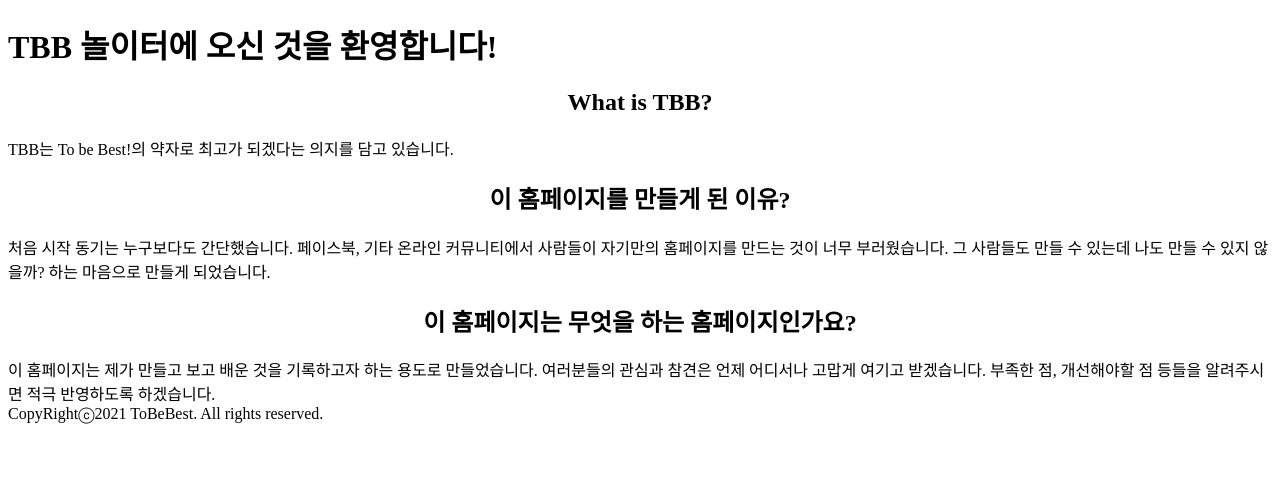
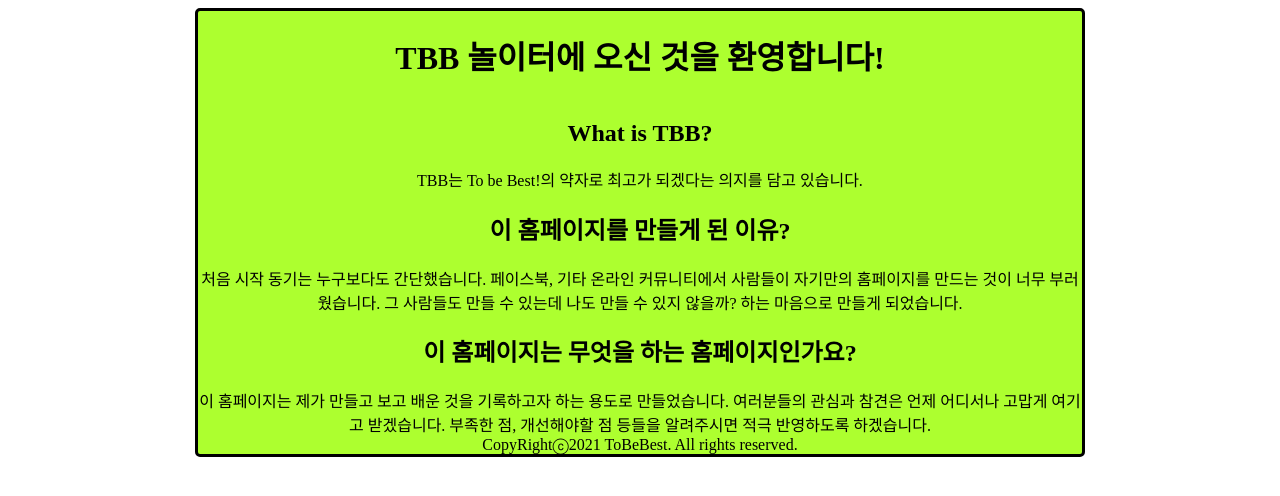
Before and after one commit to Hisp04/TBB_ground, a plain HTML site: page index.html in a window 1280 px wide. Drawn offline with Linux system fonts and the light colour scheme.

Commit message:
Add files via upload

```diff
--- a/css/index.css
+++ b/css/index.css
@@ -1,3 +1,33 @@
-h1{
+.container{
+    background-color: greenyellow;
+    border-style: solid;
+    border-radius: 5px;
+    display: grid;
+    width: 70%;
+    grid-template-areas:
+    "header header header"
+    "   .   whatis   .   "
+    "   .   motiva   .   "
+    "   .   explan   .   "
+    "   .   footer   .   ";
+}
 
+header{
+    grid-area: header;
 }
+
+#what_is_tbb{
+    grid-area: whatis;
+}
+
+#motivation{
+    grid-area: motiva;
+}
+
+#explain{
+    grid-area: explan;
+}
+
+footer{
+    grid-area: footer;
+}
--- a/index.html
+++ b/index.html
@@ -3,9 +3,12 @@
 <head>
     <meta charset="UTF-8">
     <meta name="viewport" content="width=device-width, initial-scale=1.0">
+    <link rel="stylesheet" href="css/index.css">
     <title>TBB의 개발일지</title>
 </head>
 <body>
+    <center>
+    <div class="container">
         <header>
             <h1 id="title">TBB 놀이터에 오신 것을 환영합니다!</h1>
         </header>
@@ -26,5 +29,7 @@
                 <span>CopyRightⓒ2021 ToBeBest. All rights reserved.</span>
             </div>
         </footer>
+    </div>
+    </center>
 </body>
 </html>
```
Lines whose indentation alone changed are shown as unchanged.
